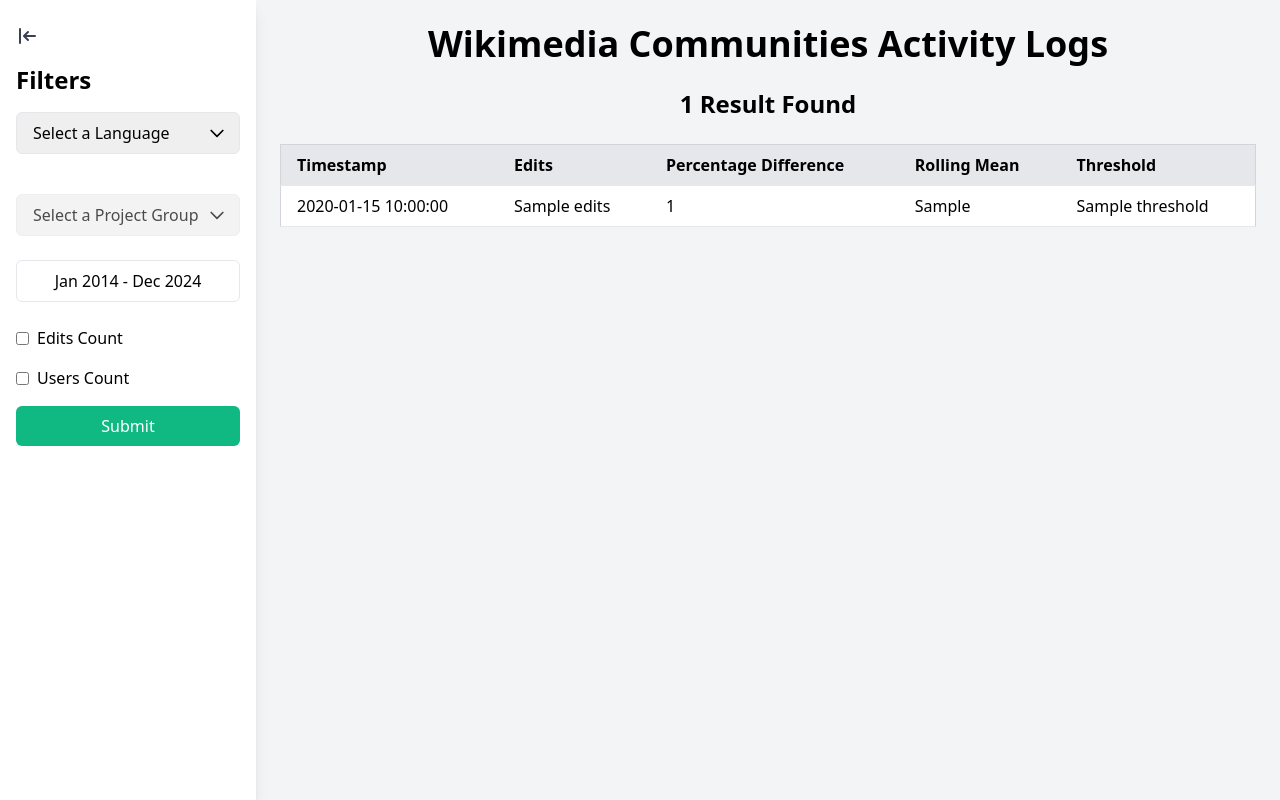
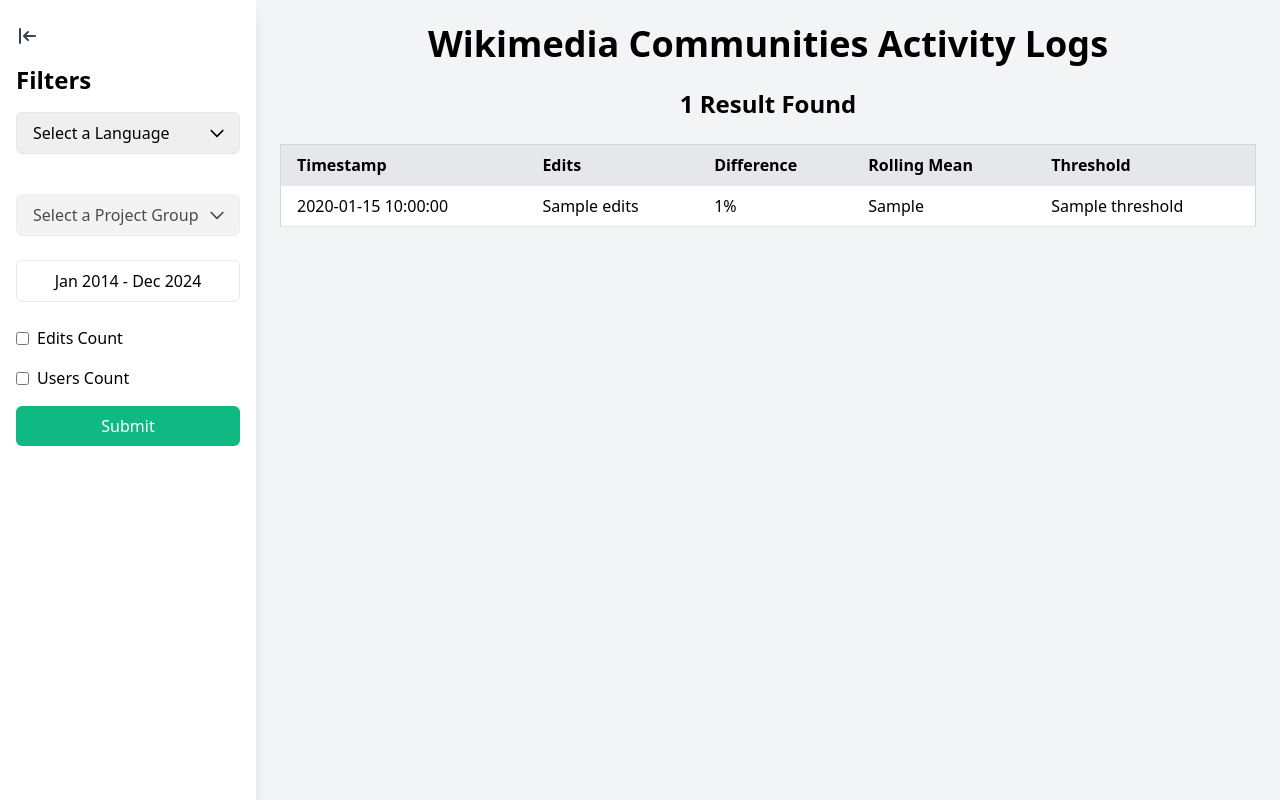
Before and after one commit to naveen28204280/community-activity-alerts, a Flask app: template templates/index.html in a window 1280 px wide. Run offline with Flask 3, Linux system fonts and the light colour scheme; the template is opened without the code that fills it: most values are stand-ins (such as "Sample title", 1, 10 or a date in 2020).

Commit message:
Minor formatting changes

```diff
--- a/app.py
+++ b/app.py
@@ -66,7 +66,7 @@
     for peak in peaks:
         peaks_list.append({
             "timestamp": peak[0].strftime('%Y-%m-%d'),
-            "edits": float(peak[1]),
+            "edits": int(peak[1]),
             "rolling_mean": round(float(peak[2]), 2),
             "threshold": round(float(peak[3]), 2),
             "percentage_difference": round(float(peak[4]), 2)
--- a/templates/index.html
+++ b/templates/index.html
@@ -95,9 +95,6 @@
                         class="w-full border rounded-md px-4 py-2 hover:bg-gray-100 focus:outline-none focus:ring-2 focus:ring-green-500">
                         Select Date Range
                     </button>
-                    <div id="selectedDateRange" class="mt-2 text-sm text-gray-600">
-                        <!-- Selected date range will be displayed here -->
-                    </div>
                 </div>
 
                 <!-- Filters Section -->
@@ -138,7 +135,7 @@
                         <tr class="bg-gray-200">
                             <th class="py-2 px-4 border-b text-left font-semibold">Timestamp</th>
                             <th class="py-2 px-4 border-b text-left font-semibold">Edits</th>
-                            <th class="py-2 px-4 border-b text-left font-semibold">Percentage Difference</th>
+                            <th class="py-2 px-4 border-b text-left font-semibold">Difference</th>
                             <th class="py-2 px-4 border-b text-left font-semibold">Rolling Mean</th>
                             <th class="py-2 px-4 border-b text-left font-semibold">Threshold</th>
                         </tr>
@@ -148,7 +145,7 @@
                         <tr class="hover:bg-gray-100">
                             <td class="py-2 px-4 border-b">{{ entry.timestamp }}</td>
                             <td class="py-2 px-4 border-b">{{ entry.edits }}</td>
-                            <td class="py-2 px-4 border-b">{{ entry.percentage_difference }}</td>
+                            <td class="py-2 px-4 border-b">{{ entry.percentage_difference }}%</td>
                             <td class="py-2 px-4 border-b">{{ entry.rolling_mean }}</td>
                             <td class="py-2 px-4 border-b">{{ entry.threshold }}</td>
                         </tr>
@@ -279,7 +276,6 @@
         const openDateModal = document.getElementById('openDateModal');
         const closeDateModal = document.getElementById('closeDateModal');
         const applyDateRange = document.getElementById('applyDateRange');
-        const selectedDateRange = document.getElementById('selectedDateRange');
 
         const startHandle = document.getElementById('startHandle');
         const endHandle = document.getElementById('endHandle');
@@ -312,7 +308,7 @@
         }
 
         function updateDateDisplay() {
-            document.getElementById('openDateModal').textContent = `${getDateFromValue(startValue)} - ${getDateFromValue(endValue)}`;
+document.getElementById('openDateModal').textContent = `${getDateFromValue(startValue)} - ${getDateFromValue(endValue)}`;
         }
 
         // Quick pick functionality
@@ -364,7 +360,6 @@
         });
 
         applyDateRange.addEventListener('click', () => {
-            selectedDateRange.textContent = `${getDateFromValue(startValue)} - ${getDateFromValue(endValue)}`;
             dateModal.classList.add('hidden');
         });
 
@@ -388,6 +383,7 @@
         function search() {
             const language = languageDropdown.value;
             const projectGroup = ProjectGroupDropdown.value;
+            // TODO: Get startValue and endValue from the dateModal
             const startDate = getDateFromValue(startValue);
             const endDate = getDateFromValue(endValue);
             const editsFilter = filterEdits.checked;
```
